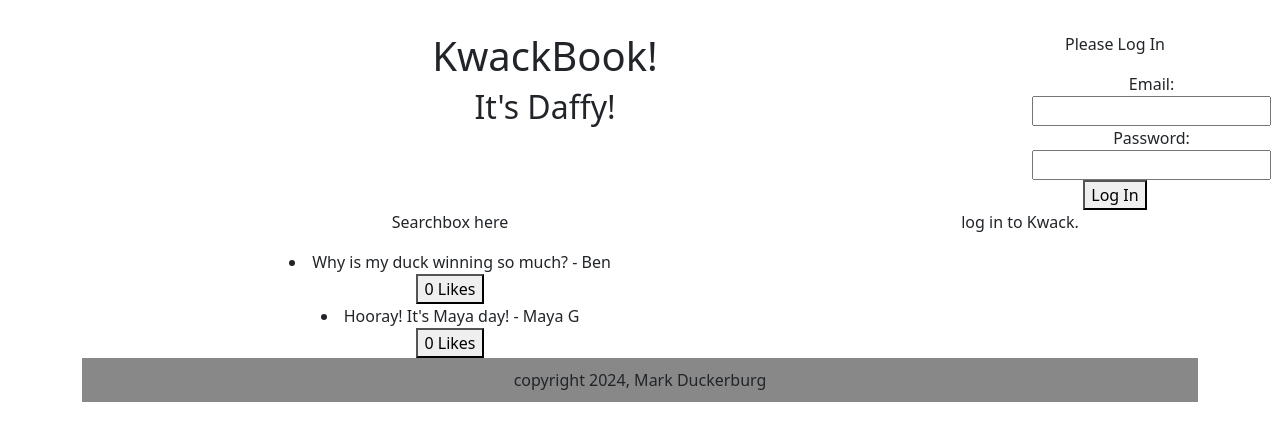
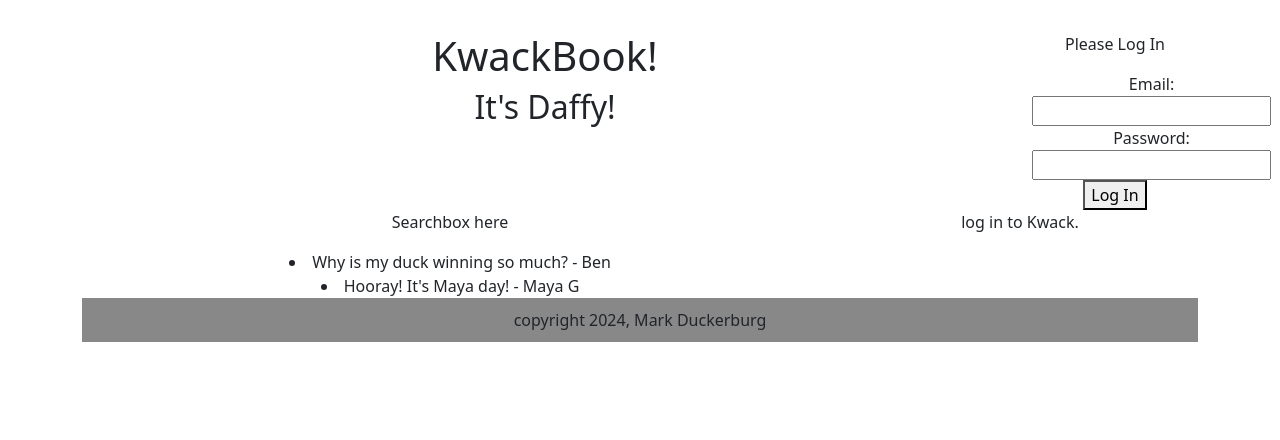
Before and after one commit to chrisminnick/kwackbook, a React (Vite) app: page / in a window 1280 px wide. Shown: the top 440 px of the page. Built offline with nearby package versions, Linux system fonts and the light colour scheme.

Commit message:
hide like button when logged out

```diff
--- a/src/App.jsx
+++ b/src/App.jsx
@@ -5,8 +5,6 @@ import SearchBox from './SearchBox.jsx';
 import Feed from './Feed.jsx';
 import NewPostForm from './NewPostForm.jsx';
 import Footer from './Footer.jsx';
-import Post from './Post.jsx';
-import LikeButton from './LikeButton';
 import './App.css';
 
 function App() {
@@ -34,16 +32,7 @@ function App() {
         <div className="row">
           <div className="col-md-8">
             <SearchBox />
-            <Feed>
-              {posts.map((post) => (
-                <li key={post.id}>
-                  <Post content={post.content} author={post.author} />
-                  <div>
-                    <LikeButton />
-                  </div>
-                </li>
-              ))}
-            </Feed>
+            <Feed posts={posts} loggedInStatus={loggedInStatus} />
           </div>
           <div className="col-md-4">
             <NewPostForm loggedInStatus={loggedInStatus} />
--- a/src/Feed.jsx
+++ b/src/Feed.jsx
@@ -1,7 +1,18 @@
+import Post from './Post';
+import LikeButton from './LikeButton';
+
 function Feed(props) {
   return (
     <>
-      <div>{props.children}</div>
+      {props.posts.map((post) => (
+        <li key={post.id}>
+          <Post
+            content={post.content}
+            author={post.author}
+            loggedInStatus={props.loggedInStatus}
+          />
+        </li>
+      ))}
     </>
   );
 }
--- a/src/Post.jsx
+++ b/src/Post.jsx
@@ -1,7 +1,10 @@
+import LikeButton from './LikeButton';
+
 function Post(props) {
   return (
     <>
       {props.content} - {props.author}
+      <div>{props.loggedInStatus ? <LikeButton /> : ''}</div>
     </>
   );
 }
```
